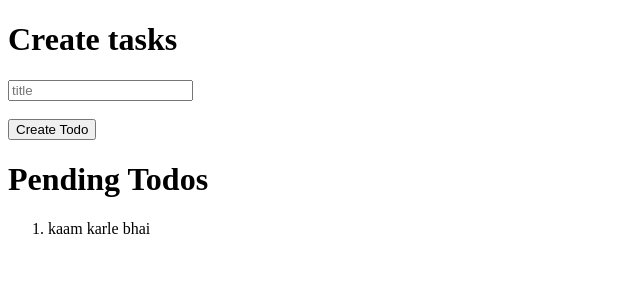
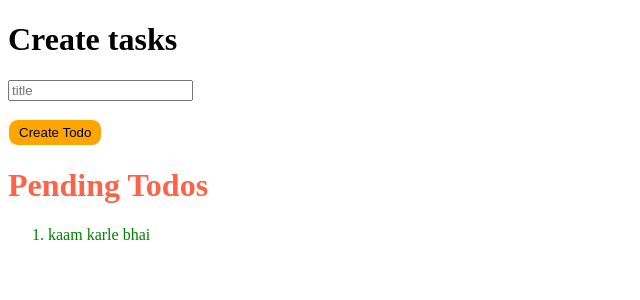
Before and after one commit to SunnyKapur/Two-way-binding-and-Props-Drilling, a React (Vite) app: page / in a window 1280 px wide. Shown: the top 300 px of the page, without its empty margins (0-640 px from the left). Built offline with nearby package versions, Linux system fonts and the light colour scheme.

Commit message:
incomplete todos

```diff
--- a/src/App.jsx
+++ b/src/App.jsx
@@ -4,7 +4,7 @@ import Read from "./components/Read";
 
 const App = () => {
   const [todos, settodos] = useState([
-    { id: 1, title: "kaam karle bhai", isCompleted: false },
+    { id: 1, title: "kaam karle bhai", isCompleted: true },
   ]);
 
   return (
--- a/src/components/Create.jsx
+++ b/src/components/Create.jsx
@@ -25,6 +25,14 @@ const Create = (props) => {
     settitle("");
   };
 
+  const buttoncss = {
+    // color: "black",
+    padding: "5px 10px",
+    backgroundColor: "orange",
+    border: "1px solid white",
+    borderRadius: "10px"
+  }
+
   return (
     <>
       <h1>Create tasks</h1>
@@ -37,7 +45,7 @@ const Create = (props) => {
         />
         <br />
         <br />
-        <button>Create Todo</button>
+        <button style={buttoncss}>Create Todo</button>
       </form>
     </>
   );
--- a/src/components/Read.jsx
+++ b/src/components/Read.jsx
@@ -1,17 +1,25 @@
+import { Fragment } from "react";
+
 const Read = (props) => {
-
-    const todos = props.todos;
-    const settodos = props.settodos
+  const todos = props.todos;
+  const settodos = props.settodos;
 
   const rendertodos = todos.map((todo) => {
-    return <li key={todo.id}>{todo.title}</li>;
+    return (
+      <li
+        style={{ color: todo.isCompleted ? "green" : "purple" }}
+        key={todo.id}
+      >
+        {todo.title}
+      </li>
+    );
   });
 
   return (
-    <>
-      <h1>Pending Todos</h1>
+    <Fragment>
+      <h1 style={{ color: "tomato" }}>Pending Todos</h1>
       <ol>{rendertodos}</ol>
-    </>
+    </Fragment>
   );
 };
 
```
